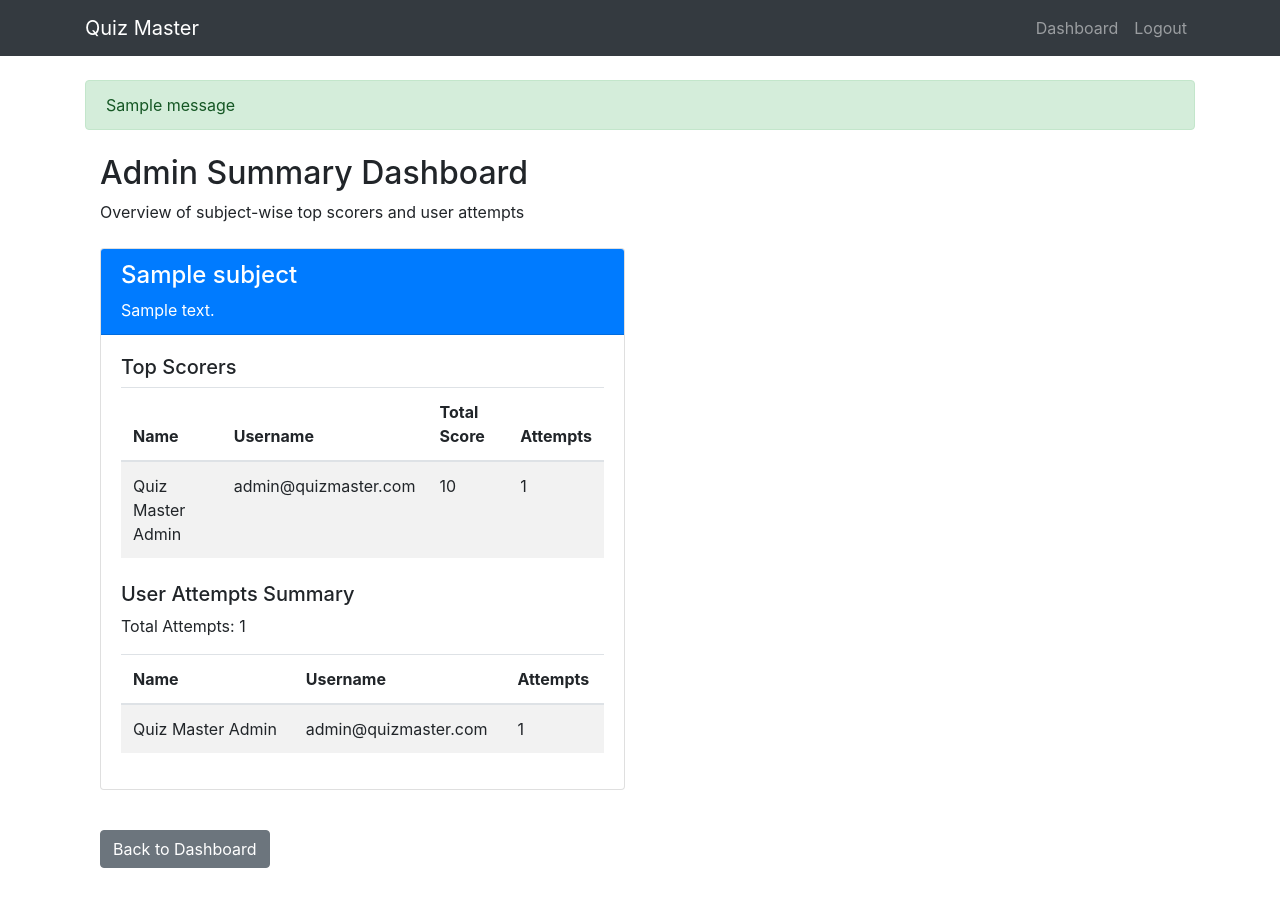
After one commit to thepallavjha01/MAD-1-Project, a Flask app: page /admin/summary in a window 1280 px wide. The commit adds this page. Run offline with Flask 2, Linux system fonts and the light colour scheme; a user stored in the database is signed in; data comes from the database, SQL or seed files in the repository; both versions use the stored data as it was after the commit; tables that the repository leaves empty hold one stand-in row (values such as "Sample post"); one stand-in notice (Sample message) is shown; some libraries are stand-ins or nearby versions.

Commit message:
added thesummary page of admin

```diff
--- a/quiz_master_project/app.py
+++ b/quiz_master_project/app.py
@@ -1,43 +1,50 @@
 from flask import Flask
-import os
 from models.db_setup import init_db
-from controllers import auth, admin, user
+from controllers.auth import home, login, register, logout
+from controllers.admin import (
+    admin_dashboard, add_subject, edit_subject, delete_subject,
+    view_chapters, add_chapter, edit_chapter, delete_chapter,
+    view_quizzes, add_quiz, view_questions, add_question, delete_question,
+    admin_summary
+)
+# Import just what's available in the user controller
+from controllers.user import user_dashboard
 
 app = Flask(__name__)
-app.config['SECRET_KEY'] = 'your_secret_key'
+app.config['SECRET_KEY'] = 'your-secret-key'
 app.config['SQLALCHEMY_DATABASE_URI'] = 'sqlite:///quiz_master.db'
 app.config['SQLALCHEMY_TRACK_MODIFICATIONS'] = False
 
 # Initialize database
 init_db(app)
 
-# Authentication route
-app.route('/')(auth.home)
-app.route('/login', methods=['GET', 'POST'])(auth.login)
-app.route('/register', methods=['GET', 'POST'])(auth.register)
-app.route('/logout')(auth.logout)
+# Auth routes
+app.route('/')(home)
+app.route('/login', methods=['GET', 'POST'])(login)
+app.route('/register', methods=['GET', 'POST'])(register)
+app.route('/logout')(logout)
 
-# Admin Routes
-app.route('/admin/dashboard')(admin.admin_dashboard)
-app.route('/admin/subject/new', methods=['GET', 'POST'])(admin.add_subject)
-app.route('/admin/subject/<int:subject_id>/edit', methods=['GET', 'POST'])(admin.edit_subject)
-app.route('/admin/subject/<int:subject_id>/delete')(admin.delete_subject)
-app.route('/admin/subject/<int:subject_id>/chapters')(admin.view_chapters)
-app.route('/admin/subject/<int:subject_id>/chapter/new', methods=['GET', 'POST'])(admin.add_chapter)
-app.route('/admin/chapter/<int:chapter_id>/edit', methods=['GET', 'POST'])(admin.edit_chapter)
-app.route('/admin/chapter/<int:chapter_id>/delete')(admin.delete_chapter)
-app.route('/admin/chapter/<int:chapter_id>/quizzes')(admin.view_quizzes)
-app.route('/admin/chapter/<int:chapter_id>/quiz/new', methods=['GET', 'POST'])(admin.add_quiz)
-app.route('/admin/quiz/<int:quiz_id>/questions')(admin.view_questions)
-app.route('/admin/quiz/<int:quiz_id>/question/new', methods=['GET', 'POST'])(admin.add_question)
-app.route('/admin/question/<int:question_id>/delete')(admin.delete_question)
+# Admin routes
+app.route('/admin/dashboard')(admin_dashboard)
+app.route('/admin/subject/add', methods=['GET', 'POST'])(add_subject)
+app.route('/admin/subject/edit/<int:subject_id>', methods=['GET', 'POST'])(edit_subject)
+app.route('/admin/subject/delete/<int:subject_id>')(delete_subject)
+app.route('/admin/subject/<int:subject_id>/chapters')(view_chapters)
+app.route('/admin/subject/<int:subject_id>/chapter/add', methods=['GET', 'POST'])(add_chapter)
+app.route('/admin/chapter/edit/<int:chapter_id>', methods=['GET', 'POST'])(edit_chapter)
+app.route('/admin/chapter/delete/<int:chapter_id>')(delete_chapter)
+app.route('/admin/chapter/<int:chapter_id>/quizzes')(view_quizzes)
+app.route('/admin/chapter/<int:chapter_id>/quiz/add', methods=['GET', 'POST'])(add_quiz)
+app.route('/admin/quiz/<int:quiz_id>/questions')(view_questions)
+app.route('/admin/quiz/<int:quiz_id>/question/add', methods=['GET', 'POST'])(add_question)
+app.route('/admin/question/delete/<int:question_id>')(delete_question)
+app.route('/admin/summary')(admin_summary)
 
-# User Routes
-app.route('/user/dashboard')(user.user_dashboard)
-app.route('/user/subject/<int:subject_id>')(user.user_view_subject)
-app.route('/user/quiz/<int:quiz_id>')(user.user_view_quiz)
-app.route('/user/quiz/<int:quiz_id>/start')(user.start_quiz)
-app.route('/user/quiz/<int:quiz_id>/submit', methods=['POST'])(user.submit_quiz)
+# User routes
+app.route('/user/dashboard')(user_dashboard)
+# Remove or comment out the routes that don't have corresponding functions
+# app.route('/user/quiz/<int:quiz_id>/take')(start_quiz)
+# app.route('/user/results')(view_results)
 
 if __name__ == '__main__':
     app.run(debug=True)
--- a/quiz_master_project/controllers/admin.py
+++ b/quiz_master_project/controllers/admin.py
@@ -1,6 +1,7 @@
 from flask import render_template, request, redirect, url_for, session, flash
 from datetime import datetime
-from models.db_setup import db, Subject, Chapter, Quiz, Question, User
+from models.db_setup import db, Subject, Chapter, Quiz, Question, User, Score
+from sqlalchemy import func
 
 def admin_dashboard():
     if not session.get('is_admin'):
@@ -194,3 +195,64 @@ def delete_question(question_id):
 
     flash('Question deleted successfully')
     return redirect(url_for('view_questions', quiz_id=quiz_id))
+
+def admin_summary():
+    if not session.get('is_admin'):
+        return redirect(url_for('login'))
+
+    # Get all subjects
+    subjects = Subject.query.all()
+    summary_data = []
+
+    for subject in subjects:
+        subject_data = {
+            'subject': subject,
+            'top_scorers': [],
+            'total_attempts': 0,
+            'user_attempts': {}
+        }
+
+        # Get all quizzes for this subject through chapters
+        quiz_ids = []
+        for chapter in subject.chapters:
+            for quiz in chapter.quizzes:
+                quiz_ids.append(quiz.id)
+
+        if not quiz_ids:
+            summary_data.append(subject_data)
+            continue
+
+        # Get top scorers for this subject
+        top_scores = db.session.query(
+            User.id,
+            User.username,
+            User.full_name,
+            func.sum(Score.total_scored).label('total_score'),
+            func.count(Score.id).label('attempts')
+        ).join(Score).filter(
+            Score.quiz_id.in_(quiz_ids)
+        ).group_by(User.id).order_by(func.sum(Score.total_scored).desc()).limit(5).all()
+
+        subject_data['top_scorers'] = top_scores
+
+        # Get user attempt counts
+        attempts = db.session.query(
+            User.id,
+            User.username,
+            User.full_name,
+            func.count(Score.id).label('attempts')
+        ).join(Score).filter(
+            Score.quiz_id.in_(quiz_ids)
+        ).group_by(User.id).order_by(func.count(Score.id).desc()).all()
+
+        for user_attempt in attempts:
+            subject_data['user_attempts'][user_attempt.id] = {
+                'username': user_attempt.username,
+                'full_name': user_attempt.full_name,
+                'attempts': user_attempt.attempts
+            }
+            subject_data['total_attempts'] += user_attempt.attempts
+
+        summary_data.append(subject_data)
+
+    return render_template('admin/summary.html', summary_data=summary_data)
--- a/quiz_master_project/templates/admin/dashboard.html
+++ b/quiz_master_project/templates/admin/dashboard.html
@@ -111,6 +111,11 @@
                                     <p>Users</p>
                                 </div>
                             </div>
+                            <div class="mt-3">
+                                <a href="{{ url_for('admin_summary') }}" class="btn btn-info btn-block">
+                                    <i class="fas fa-chart-bar"></i> View Summary
+                                </a>
+                            </div>
                         </div>
                     </div>
                 </div>
--- /dev/null
+++ b/quiz_master_project/templates/admin/summary.html
@@ -0,0 +1,79 @@
+{% extends 'base.html' %}
+
+{% block title %}Admin Summary - Quiz Master{% endblock %}
+
+{% block content %}
+<div class="container mt-4">
+    <h2>Admin Summary Dashboard</h2>
+    <p>Overview of subject-wise top scorers and user attempts</p>
+
+    <div class="row mt-4">
+        {% for data in summary_data %}
+        <div class="col-md-6 mb-4">
+            <div class="card">
+                <div class="card-header bg-primary text-white">
+                    <h4>{{ data.subject.name }}</h4>
+                    <p class="mb-0">{{ data.subject.description }}</p>
+                </div>
+                <div class="card-body">
+                    <h5>Top Scorers</h5>
+                    {% if data.top_scorers %}
+                    <table class="table table-striped">
+                        <thead>
+                            <tr>
+                                <th>Name</th>
+                                <th>Username</th>
+                                <th>Total Score</th>
+                                <th>Attempts</th>
+                            </tr>
+                        </thead>
+                        <tbody>
+                            {% for scorer in data.top_scorers %}
+                            <tr>
+                                <td>{{ scorer.full_name }}</td>
+                                <td>{{ scorer.username }}</td>
+                                <td>{{ scorer.total_score }}</td>
+                                <td>{{ scorer.attempts }}</td>
+                            </tr>
+                            {% endfor %}
+                        </tbody>
+                    </table>
+                    {% else %}
+                    <p>No quiz attempts recorded for this subject yet.</p>
+                    {% endif %}
+
+                    <h5 class="mt-4">User Attempts Summary</h5>
+                    <p>Total Attempts: {{ data.total_attempts }}</p>
+                    {% if data.user_attempts %}
+                    <table class="table table-striped">
+                        <thead>
+                            <tr>
+                                <th>Name</th>
+                                <th>Username</th>
+                                <th>Attempts</th>
+                            </tr>
+                        </thead>
+                        <tbody>
+                            {% for user_id, attempt_data in data.user_attempts.items() %}
+                            <tr>
+                                <td>{{ attempt_data.full_name }}</td>
+                                <td>{{ attempt_data.username }}</td>
+                                <td>{{ attempt_data.attempts }}</td>
+                            </tr>
+                            {% endfor %}
+                        </tbody>
+                    </table>
+                    {% else %}
+                    <p>No quiz attempts recorded for this subject yet.</p>
+                    {% endif %}
+                </div>
+            </div>
+        </div>
+        {% endfor %}
+    </div>
+
+    <div class="mt-3 mb-5">
+        <a href="{{ url_for('admin_dashboard') }}" class="btn btn-secondary">Back to Dashboard</a>
+    </div>
+</div>
+{% endblock %}
--- /dev/null
+++ b/quiz_master_project/templates/base.html
@@ -0,0 +1,64 @@
+<!DOCTYPE html>
+<html lang="en">
+<head>
+    <meta charset="UTF-8">
+    <meta name="viewport" content="width=device-width, initial-scale=1.0">
+    <title>{% block title %}Quiz Master{% endblock %}</title>
+    <link rel="stylesheet" href="https://stackpath.bootstrapcdn.com/bootstrap/4.5.2/css/bootstrap.min.css">
+    <link rel="stylesheet" href="https://cdnjs.cloudflare.com/ajax/libs/font-awesome/5.15.1/css/all.min.css">
+    {% block extra_css %}{% endblock %}
+</head>
+<body>
+    <nav class="navbar navbar-expand-lg navbar-dark bg-dark">
+        <div class="container">
+            <a class="navbar-brand" href="#">Quiz Master</a>
+            <button class="navbar-toggler" type="button" data-toggle="collapse" data-target="#navbarNav">
+                <span class="navbar-toggler-icon"></span>
+            </button>
+            <div class="collapse navbar-collapse" id="navbarNav">
+                <ul class="navbar-nav ml-auto">
+                    {% if session.is_admin %}
+                        <li class="nav-item">
+                            <a class="nav-link" href="{{ url_for('admin_dashboard') }}">Dashboard</a>
+                        </li>
+                    {% elif session.user_id %}
+                        <li class="nav-item">
+                            <a class="nav-link" href="{{ url_for('user_dashboard') }}">Dashboard</a>
+                        </li>
+                    {% endif %}
+
+                    {% if session.user_id %}
+                        <li class="nav-item">
+                            <a class="nav-link" href="{{ url_for('logout') }}">Logout</a>
+                        </li>
+                    {% else %}
+                        <li class="nav-item">
+                            <a class="nav-link" href="{{ url_for('login') }}">Login</a>
+                        </li>
+                        <li class="nav-item">
+                            <a class="nav-link" href="{{ url_for('register') }}">Register</a>
+                        </li>
+                    {% endif %}
+                </ul>
+            </div>
+        </div>
+    </nav>
+
+    <div class="container mt-4">
+        {% with messages = get_flashed_messages() %}
+            {% if messages %}
+                {% for message in messages %}
+                    <div class="alert alert-success">{{ message }}</div>
+                {% endfor %}
+            {% endif %}
+        {% endwith %}
+
+        {% block content %}{% endblock %}
+    </div>
+
+    <script src="https://code.jquery.com/jquery-3.5.1.slim.min.js"></script>
+    <script src="https://cdn.jsdelivr.net/npm/popper.js@1.16.1/dist/umd/popper.min.js"></script>
+    <script src="https://stackpath.bootstrapcdn.com/bootstrap/4.5.2/js/bootstrap.min.js"></script>
+    {% block extra_js %}{% endblock %}
+</body>
+</html>
```
Also changed, not shown: quiz_master_project/instance/quiz_master.db.
